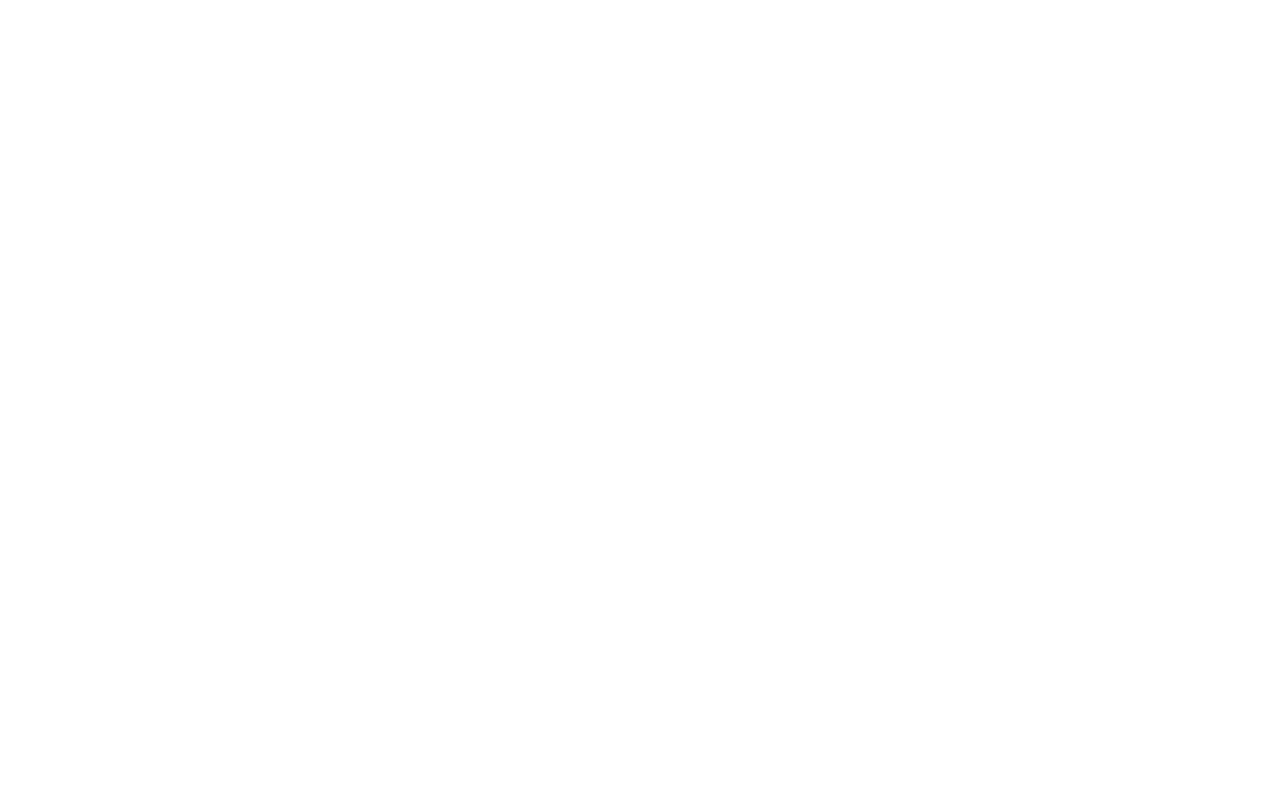
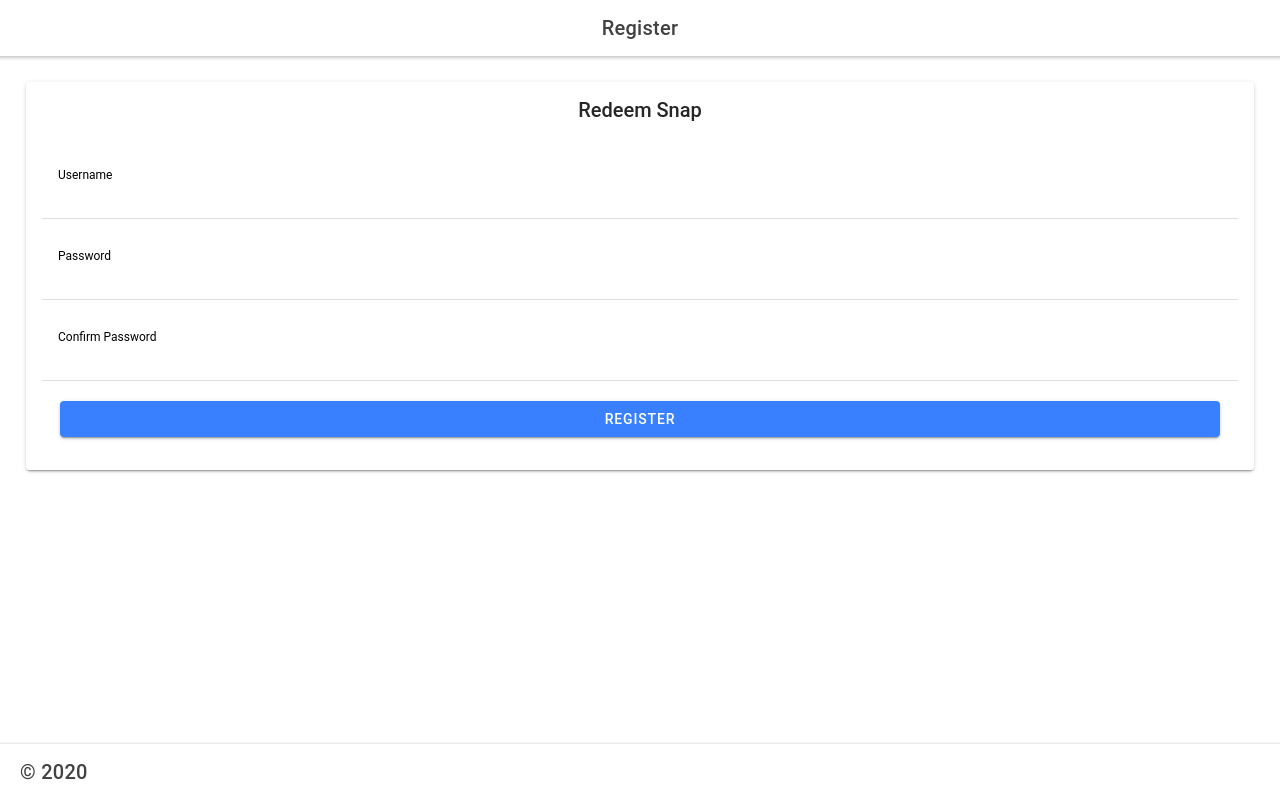
Before and after one commit to phengzkie/Redeem-Snap-App, a React (Create React App) app: page /register in a window 1280 px wide. Built offline with nearby package versions, Linux system fonts and the light colour scheme.

Commit message:
initial commit

```diff
--- a/public/index.html
+++ b/public/index.html
@@ -2,7 +2,7 @@
 <html lang="en">
   <head>
     <meta charset="utf-8" />
-    <title>Ionic App</title>
+    <title>Redeem Snap</title>
 
     <base href="/" />
 
--- a/src/App.tsx
+++ b/src/App.tsx
@@ -2,7 +2,11 @@
 import { Redirect, Route } from 'react-router-dom';
 import { IonApp, IonRouterOutlet } from '@ionic/react';
 import { IonReactRouter } from '@ionic/react-router';
+
+/* Pages */
 import Home from './pages/Home';
+import Login from './pages/Login';
+import Register from './pages/Register';
 
 /* Core CSS required for Ionic components to work properly */
 import '@ionic/react/css/core.css';
@@ -28,7 +32,9 @@
 		<IonReactRouter>
 			<IonRouterOutlet>
 				<Route path="/home" component={Home} exact={true} />
-        <Route exact path="/" render={() => <Redirect to="/home" />} />
+				<Route path="/login" component={Login} exact={true} />
+				<Route path="/register" component={Register} exact={true} />
+				<Route exact path="/" render={() => <Redirect to="/login" />} />
 			</IonRouterOutlet>
 		</IonReactRouter>
 	</IonApp>
--- a/src/pages/Home.tsx
+++ b/src/pages/Home.tsx
@@ -8,7 +8,7 @@
 		<IonPage>
 			<IonHeader>
 				<IonToolbar>
-          <IonTitle>Blank</IonTitle>
+					<IonTitle>Redeem Snap</IonTitle>
 				</IonToolbar>
 			</IonHeader>
 			<IonContent>
--- /dev/null
+++ b/src/pages/Login.tsx
@@ -0,0 +1,60 @@
+import {
+	IonContent,
+	IonHeader,
+	IonPage,
+	IonTitle,
+	IonItem,
+	IonLabel,
+	IonInput,
+	IonButton,
+	IonToolbar,
+	IonFooter,
+	IonCard,
+	IonCardHeader,
+	IonCardTitle,
+	IonCardContent
+} from '@ionic/react';
+import React from 'react';
+import './Login.css';
+
+const Login: React.FC = () => {
+	return (
+		<IonPage>
+			<IonHeader>
+				<IonToolbar>
+					<IonTitle className="ion-text-center">Login</IonTitle>
+				</IonToolbar>
+			</IonHeader>
+			<IonContent className="ion-padding">
+				<IonCard>
+					<IonCardHeader>
+						<IonCardTitle className="ion-text-center">Redeem Snap</IonCardTitle>
+					</IonCardHeader>
+
+					<IonCardContent>
+						<form>
+							<IonItem className="ion-margin-top">
+								<IonLabel position="stacked">Username</IonLabel>
+								<IonInput required type="text" />
+							</IonItem>
+							<IonItem className="ion-margin-top">
+								<IonLabel position="stacked">Password</IonLabel>
+								<IonInput required type="password" />
+							</IonItem>
+							<div className="ion-padding">
+								<IonButton expand="block">Login</IonButton>
+							</div>
+						</form>
+					</IonCardContent>
+				</IonCard>
+			</IonContent>
+			<IonFooter>
+				<IonToolbar>
+					<IonTitle>© 2020</IonTitle>
+				</IonToolbar>
+			</IonFooter>
+		</IonPage>
+	);
+};
+
+export default Login;
--- /dev/null
+++ b/src/pages/Register.tsx
@@ -0,0 +1,65 @@
+import {
+	IonContent,
+	IonHeader,
+	IonPage,
+	IonTitle,
+	IonItem,
+	IonLabel,
+	IonInput,
+	IonButton,
+	IonToolbar,
+	IonFooter,
+	IonCard,
+	IonCardHeader,
+	IonCardTitle,
+	IonCardContent
+} from '@ionic/react';
+import React from 'react';
+import ExploreContainer from '../components/ExploreContainer';
+import './Register.css';
+
+const Register: React.FC = () => {
+	return (
+		<IonPage>
+			<IonHeader>
+				<IonToolbar>
+					<IonTitle className="ion-text-center">Register</IonTitle>
+				</IonToolbar>
+			</IonHeader>
+			<IonContent className="ion-padding">
+				<IonCard>
+					<IonCardHeader>
+						<IonCardTitle className="ion-text-center">Redeem Snap</IonCardTitle>
+					</IonCardHeader>
+
+					<IonCardContent>
+						<form>
+							<IonItem className="ion-margin-top">
+								<IonLabel position="stacked">Username</IonLabel>
+								<IonInput required type="text" />
+							</IonItem>
+							<IonItem className="ion-margin-top">
+								<IonLabel position="stacked">Password</IonLabel>
+								<IonInput required type="password" />
+							</IonItem>
+							<IonItem className="ion-margin-top">
+								<IonLabel position="stacked">Confirm Password</IonLabel>
+								<IonInput required type="password" />
+							</IonItem>
+							<div className="ion-padding">
+								<IonButton expand="block">Register</IonButton>
+							</div>
+						</form>
+					</IonCardContent>
+				</IonCard>
+			</IonContent>
+			<IonFooter>
+				<IonToolbar>
+					<IonTitle>© 2020</IonTitle>
+				</IonToolbar>
+			</IonFooter>
+		</IonPage>
+	);
+};
+
+export default Register;
```
Also changed, not shown: src/pages/Login.css (added), src/pages/Register.css (added). Lines whose indentation alone changed are shown as unchanged.
